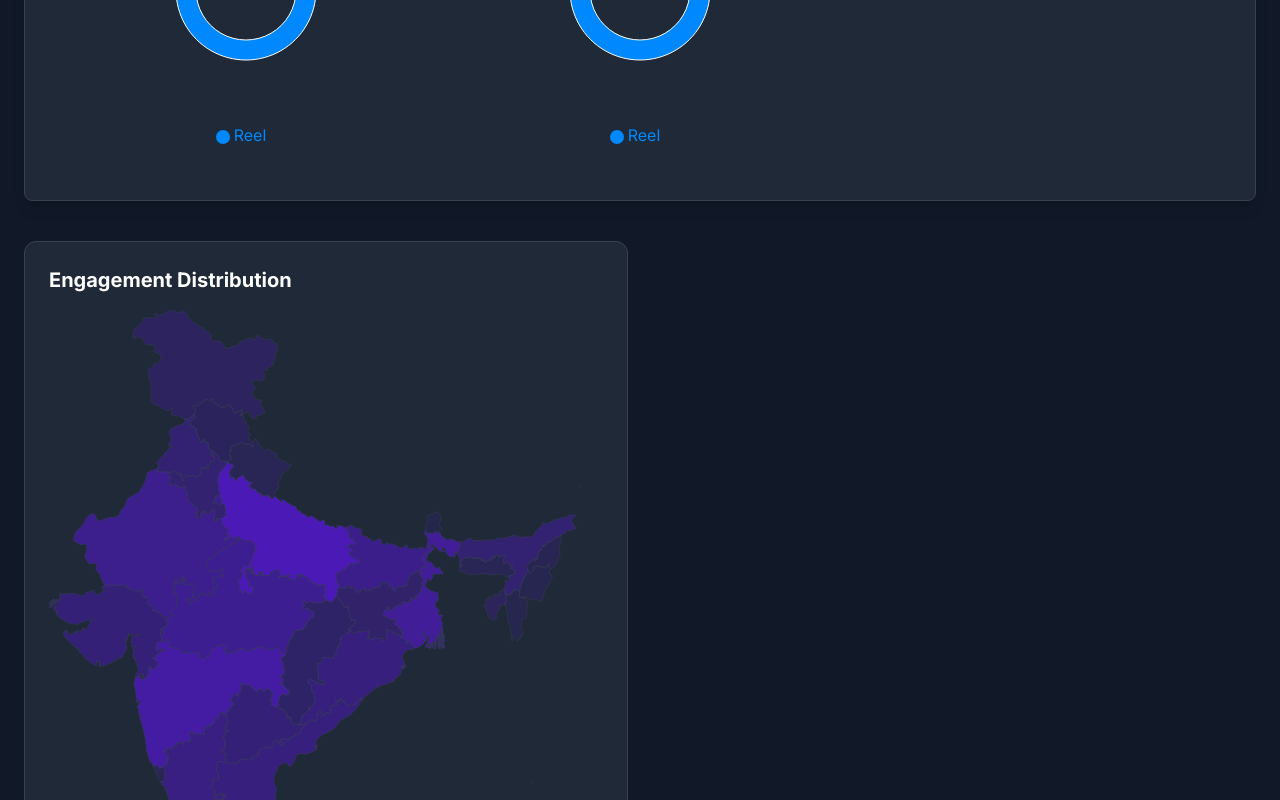
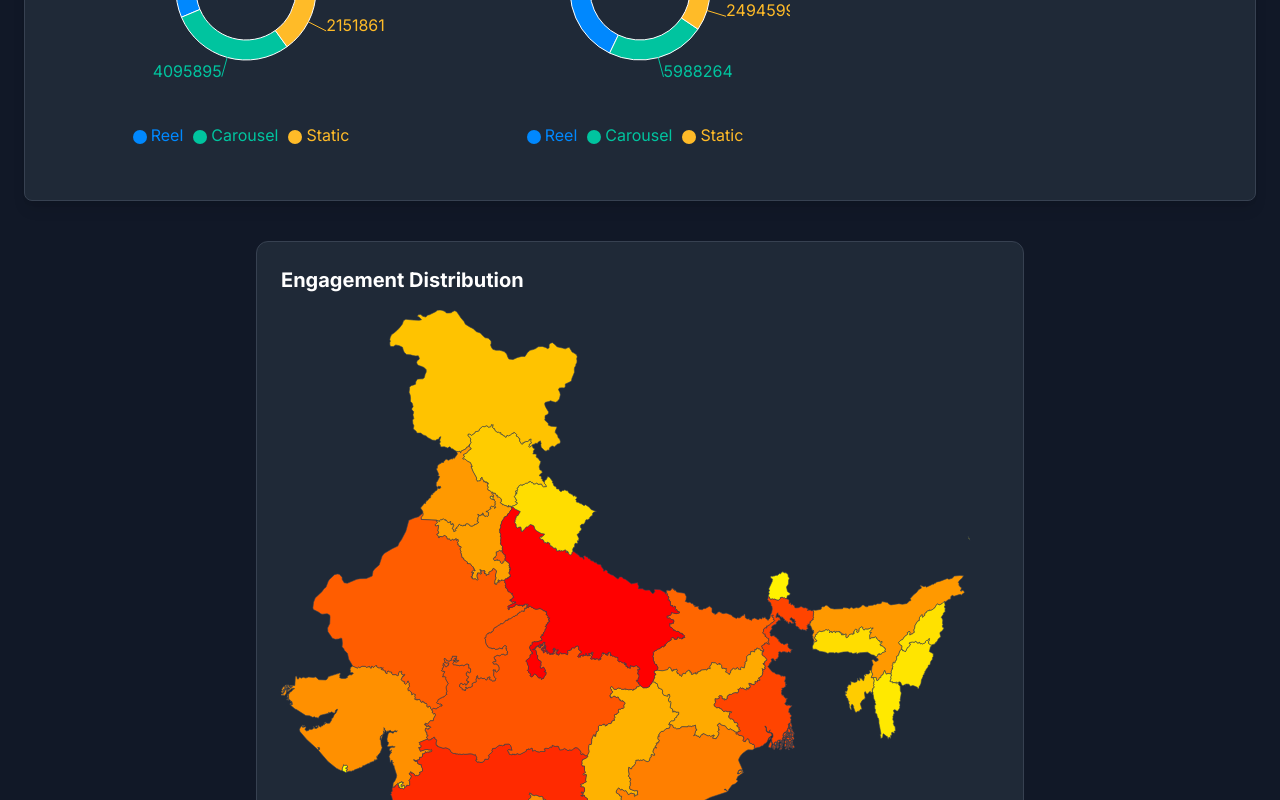
Before and after one commit to Niikkk8/engagelytics, a Next.js app: page /dashboard in a window 1280 px wide. Shown: the part 920-1720 px from the top of the page. Built offline with nearby package versions, Linux system fonts and the light colour scheme.

Commit message:
map colour

```diff
--- a/app/dashboard/page.jsx
+++ b/app/dashboard/page.jsx
@@ -5,13 +5,22 @@ import { BarChart2, TrendingUp, Users, AlertCircle } from 'lucide-react';
 import { statePaths } from '@/svgData';
 import PieChartComponent from '@/components/universal/Charts';
 
+// colors to use for map to match p
+const COLORS = ['#0088FE', '#00C49F', '#FFBB28', '#FF8042', '#FF6699'];
+
+// map function
 const StateMap = ({ data }) => {
   const [tooltip, setTooltip] = useState({ visible: false, content: '', x: 0, y: 0 });
 
-  const getColor = (value) => {
+  const getColor = (value, index) => {
     const maxValue = Math.max(...Object.values(data));
-    const intensity = value ? (value / maxValue) * 0.8 : 0;
-    return `rgba(80, 24, 196, ${intensity + 0.1})`;
+    const intensity = value ? (value / maxValue) : 0;
+
+    const r = 255;
+    const g = Math.floor(255 * (1 - intensity));
+    const b = 0;
+
+    return `rgb(${r}, ${g}, ${b})`;
   };
 
   const handleMouseEnter = (e, state) => {
@@ -33,11 +42,11 @@ const StateMap = ({ data }) => {
         <h2 className="text-xl font-bold text-white mb-4">Engagement Distribution</h2>
         <div className="relative">
           <svg viewBox="0 0 612 696" className="w-full h-full">
-            {Object.entries(statePaths).map(([state, path]) => (
+            {Object.entries(statePaths).map(([state, path], index) => (
               <path
                 key={state}
                 d={path}
-                fill={getColor(data[state])}
+                fill={getColor(data[state], index)}
                 stroke="rgb(55, 65, 81)"
                 strokeWidth="0.5"
                 onMouseEnter={(e) => handleMouseEnter(e, state)}
@@ -49,7 +58,6 @@ const StateMap = ({ data }) => {
           {tooltip.visible && (
             <p
               className="absolute z-10 bottom-0 right-0 bg-gray-900 text-white px-3 py-1 rounded-lg text-sm min-w-fit"
-              // style={{ left: tooltip.x, top: tooltip.y }}
             >
               {tooltip.content}
             </p>
@@ -123,9 +131,6 @@ export default function Dashboard() {
   return (
     <div className="min-h-screen bg-gray-900 p-6">
       <div className="max-w-7xl mx-auto">
-        {/* Metrics Overview */}
-
-
 
         <div className="grid grid-cols-1 md:grid-cols-4 gap-6 mb-6">
           <MetricCard
@@ -157,10 +162,26 @@ export default function Dashboard() {
         <PieChartComponent />
 
         {/* Map and Analytics */}
-        <div className="grid grid-cols-1 lg:grid-cols-2 gap-6">
-          <StateMap data={stateData} />
+        {/* <div className="grid grid-cols-1 lg:grid-cols-2 gap-6"> */}
+        <div className="flex items-center justify-center w-full">
+          {/* map component */}
+          <div className="w-full max-w-3xl">
+            <StateMap data={stateData} />
+          </div>
+
           <div className="space-y-6">
-            {/* Additional analytics components can go here */}
+
+            {/* <h3 className="text-lg font-bold text-white">Color Representation</h3>
+            <ul className="list-disc pl-5 text-gray-400">
+              {Object.entries(stateData)
+                .sort(([, countA], [, countB]) => countB - countA)
+                .map(([state, count], index) => (
+                  <li key={state} className="flex items-center">
+                    <span className="w-4 h-4 mr-2" style={{ backgroundColor: COLORS[index % COLORS.length] }}></span>
+                    {`${state}: ${count} posts`}
+                  </li>
+                ))}
+            </ul> */}
           </div>
         </div>
       </div>
--- a/components/universal/Charts.jsx
+++ b/components/universal/Charts.jsx
@@ -9,7 +9,7 @@ const sampleData = postData.posts;
 const COLORS = ['#0088FE', '#00C49F', '#FFBB28', '#FF8042', '#FF6699'];
 
 const PieChartComponent = () => {
-  const [selectedType, setSelectedType] = useState(['reel']);
+  const [selectedType, setSelectedType] = useState(['reel','carousel','static']);
   const [dropdownOpen, setDropdownOpen] = useState(false);
 
   const getClusteredData = (key) => {
```
